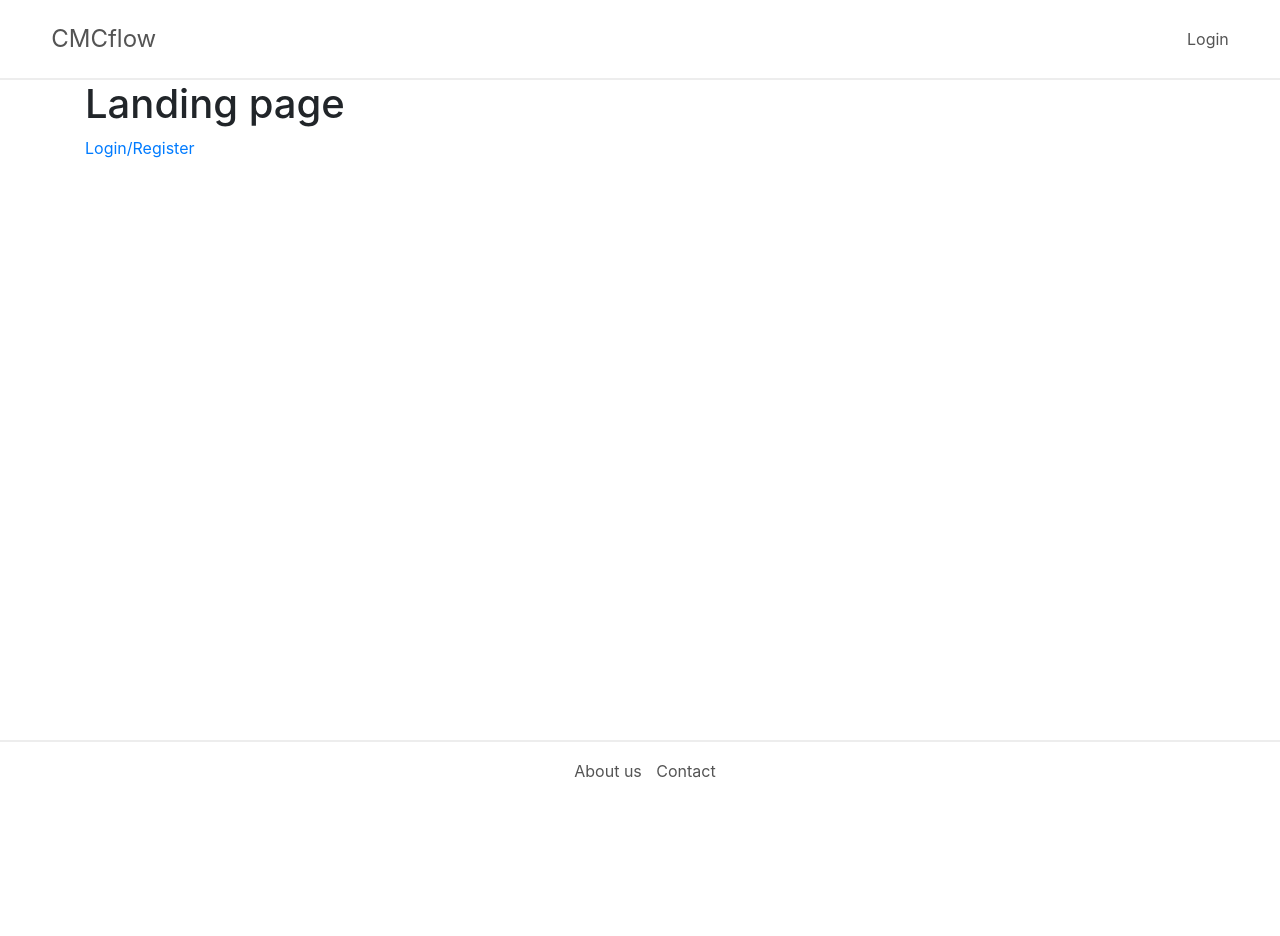
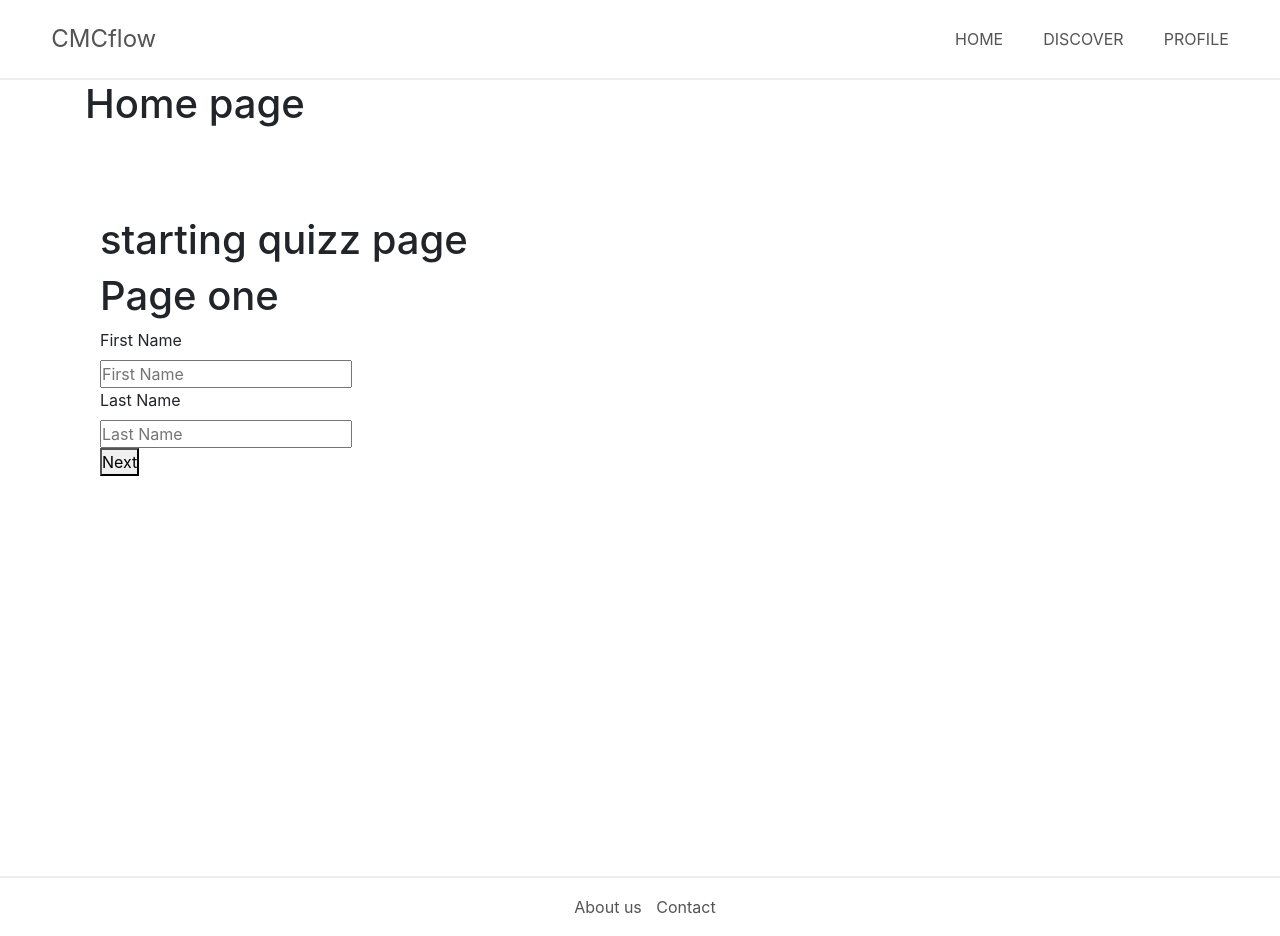
Before and after one commit to HuangStanley050/studious-fortnight, a React (Create React App) app in the folder client/: page /my in a window 1280 px wide. Before the commit this address led to /. Before the commit the page ends 800 px from the top, so only its background shows below. Built offline with nearby package versions, Linux system fonts and the light colour scheme.

Commit message:
setting up a dummy quiz form page

```diff
--- a/client/package.json
+++ b/client/package.json
@@ -8,8 +8,8 @@
     "@testing-library/user-event": "^7.2.1",
     "axios": "^0.19.1",
     "bootstrap": "^4.4.1",
+    "jwt-decode": "^2.2.0",
     "node-sass": "^4.13.1",
-    "jwt-decode": "^2.2.0",
     "react": "^16.12.0",
     "react-dom": "^16.12.0",
     "react-hook-form": "^4.5.5",
@@ -19,6 +19,7 @@
     "react-stripe-checkout": "^2.6.3",
     "reactstrap": "^8.4.0",
     "redux": "^4.0.5",
+    "redux-form": "^8.2.6",
     "redux-thunk": "^2.3.0"
   },
   "scripts": {
--- /dev/null
+++ b/client/src/components/PageOne.jsx
@@ -0,0 +1,35 @@
+import React from "react";
+import renderField from "./renderField";
+import { Field, reduxForm } from "redux-form";
+
+const PageOne = props => {
+  const { nextPage } = props;
+  return (
+    <form onSubmit={nextPage}>
+      <h1>Page one</h1>
+      <Field
+        name="firstName"
+        type="text"
+        component={renderField}
+        label="First Name"
+      />
+      <Field
+        name="lastName"
+        type="text"
+        component={renderField}
+        label="Last Name"
+      />
+      <div>
+        <button type="submit" className="next">
+          Next
+        </button>
+      </div>
+    </form>
+  );
+};
+
+export default reduxForm({
+  form: "quiz", // <------ same form name
+  destroyOnUnmount: false, // <------ preserve form data
+  forceUnregisterOnUnmount: true // <------ unregister fields on unmount
+})(PageOne);
--- /dev/null
+++ b/client/src/components/PageTwo.jsx
@@ -0,0 +1,40 @@
+import React from "react";
+import renderField from "./renderField";
+import { Field, reduxForm } from "redux-form";
+
+const PageTwo = props => {
+  const { prevPage } = props;
+  return (
+    <form>
+      <Field name="email" type="email" component={renderField} label="Email" />
+      <div>
+        <label>Sex</label>
+        <div>
+          <label>
+            <Field name="sex" component="input" type="radio" value="male" />{" "}
+            Male
+          </label>
+          <label>
+            <Field name="sex" component="input" type="radio" value="female" />{" "}
+            Female
+          </label>
+          <label>
+            <Field name="sex" component="input" type="radio" value="other" />{" "}
+            Other
+          </label>
+        </div>
+      </div>
+      <div>
+        <button type="button" className="previous" onClick={prevPage}>
+          Previous
+        </button>
+      </div>
+    </form>
+  );
+};
+
+export default reduxForm({
+  form: "quiz", // <------ same form name
+  destroyOnUnmount: false, // <------ preserve form data
+  forceUnregisterOnUnmount: true // <------ unregister fields on unmount
+})(PageTwo);
--- /dev/null
+++ b/client/src/components/Quiz.jsx
@@ -0,0 +1,23 @@
+import React, { useState } from "react";
+import { Container } from "reactstrap";
+import { reduxForm } from "redux-form";
+import PageOne from "./PageOne";
+import PageTwo from "./PageTwo";
+
+const Quiz = props => {
+  const [currentPage, setPage] = useState(1);
+
+  const nextPage = () => setPage(currentPage + 1);
+  const prevPage = () => setPage(currentPage - 1);
+  return (
+    <Container>
+      <h1>starting quizz page</h1>
+      {currentPage === 1 && <PageOne nextPage={nextPage} />}
+      {currentPage === 2 && <PageTwo prevPage={prevPage} />}
+    </Container>
+  );
+};
+
+export default reduxForm({
+  form: "quizzForm"
+})(Quiz);
--- /dev/null
+++ b/client/src/components/renderField.js
@@ -0,0 +1,13 @@
+import React from "react";
+
+const renderField = ({ input, label, type, meta: { touched, error } }) => (
+  <div>
+    <label>{label}</label>
+    <div>
+      <input {...input} placeholder={label} type={type} />
+      {touched && error && <span>{error}</span>}
+    </div>
+  </div>
+);
+
+export default renderField;
--- a/client/src/pages/Home.jsx
+++ b/client/src/pages/Home.jsx
@@ -1,11 +1,13 @@
-import React from 'react';
+import React from "react";
+import Quiz from "../components/Quiz";
 
 const Home = () => {
   return (
     <>
       <h1>Home page</h1>
+      <Quiz />
     </>
-  )
-}
+  );
+};
 
 export default Home;
--- a/client/src/setupStore.js
+++ b/client/src/setupStore.js
@@ -1,5 +1,6 @@
 import { createStore, applyMiddleware, compose, combineReducers } from "redux";
 import authReducer from "./store/reducers/authReducer";
+import { reducer as quizReducer } from "redux-form";
 import thunk from "redux-thunk";
 
 const composeEnhancers =
@@ -8,7 +9,8 @@ const composeEnhancers =
     : null || compose;
 
 const rootReducer = combineReducers({
-  auth: authReducer
+  auth: authReducer,
+  form: quizReducer
   // error: errorReducer
 });
 
--- a/client/src/store/reducers/authReducer.js
+++ b/client/src/store/reducers/authReducer.js
@@ -1,6 +1,6 @@
 import Action from "../actions";
 const initialState = {
-  isAuth: false,
+  isAuth: true,
   hasRegistered: false,
   userInfo: {},
   loading: false
```
Also changed, not shown: 2 other files (tests, documents, lock files or other folders).
